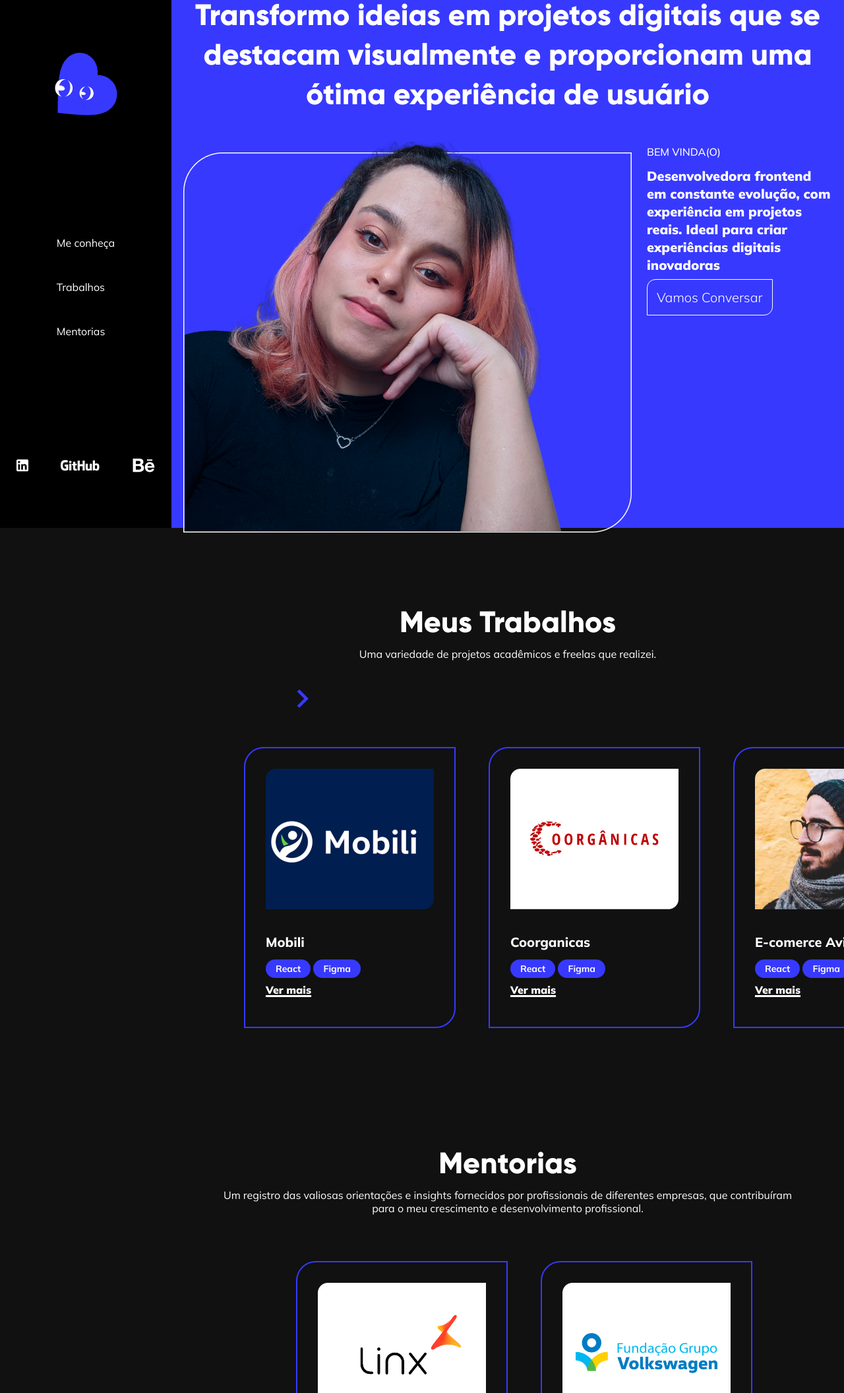
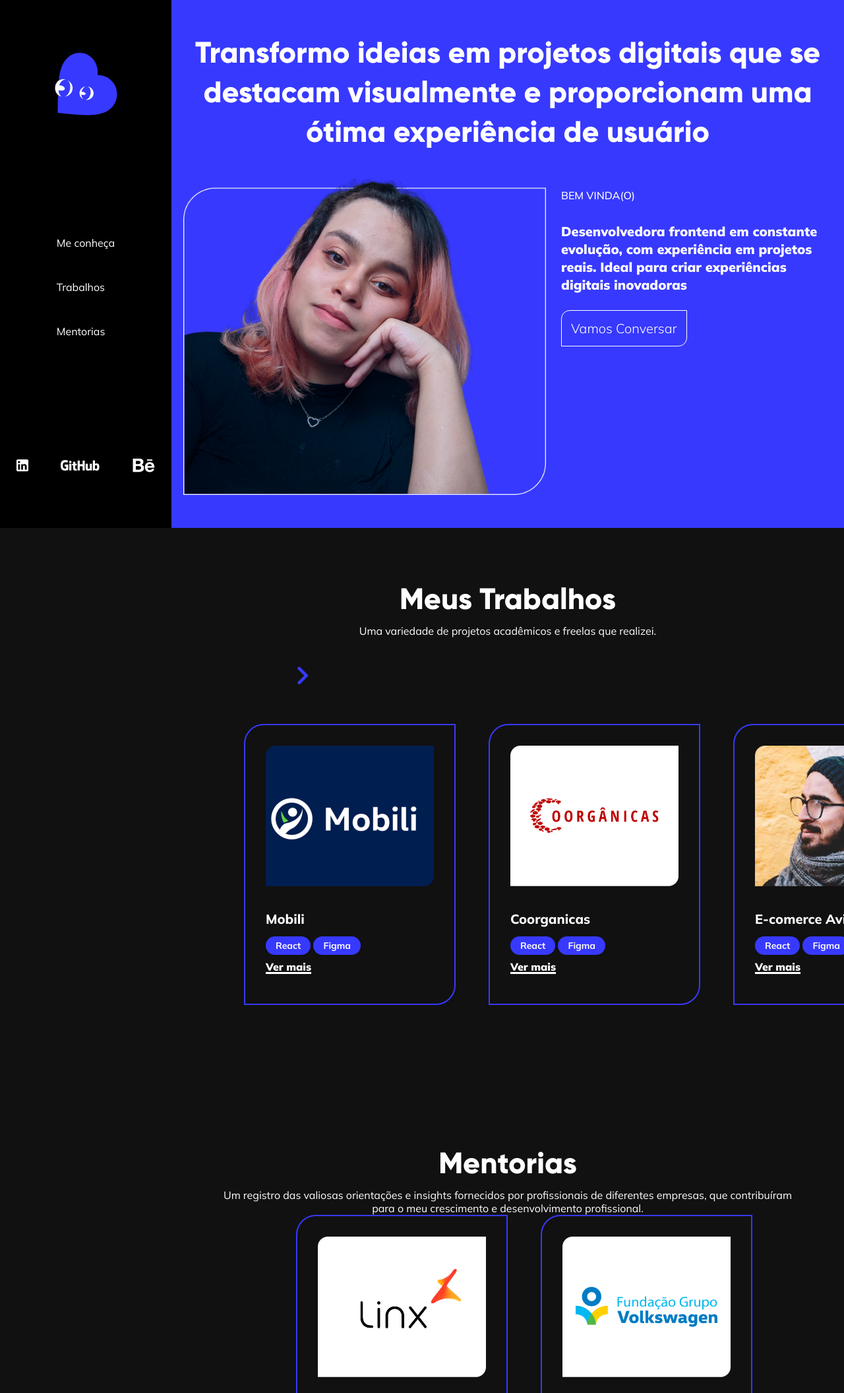
Before and after one commit to biribrinha/Portfolio_2023, a plain HTML site: page index.html in a window 1280 px wide. Shown: the top 2111 px of the page at 66% size. Drawn offline with nearby package versions, Linux system fonts and the light colour scheme.

Commit message:
fix: tamanho elementos

```diff
--- a/style.css
+++ b/style.css
@@ -149,7 +149,7 @@ main {
 }
 
 .resumo img {
-    width: 90vh;
+    width: 550px;
 }
 
 .info {
@@ -209,14 +209,6 @@ main {
     align-items: center;
     justify-content: center;
     overflow-x: hidden;
-}
-
-.introducao {
-    padding-top: 70px;
-}
-
-.mentorias-p {
-    padding-bottom: 70px;
 }
 
 .introducao h2 {
```
Also changed, not shown: index.html (+2 -2 lines).
